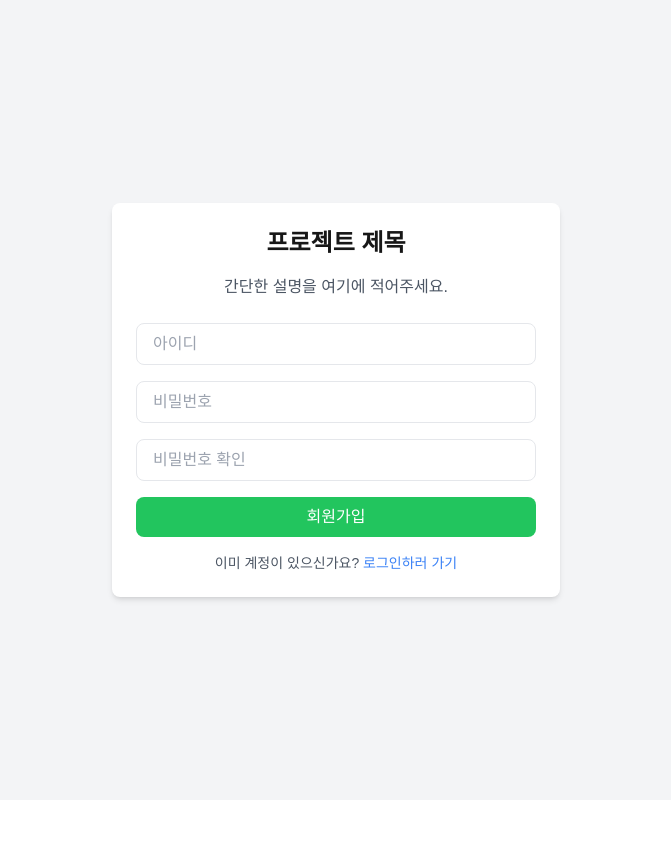
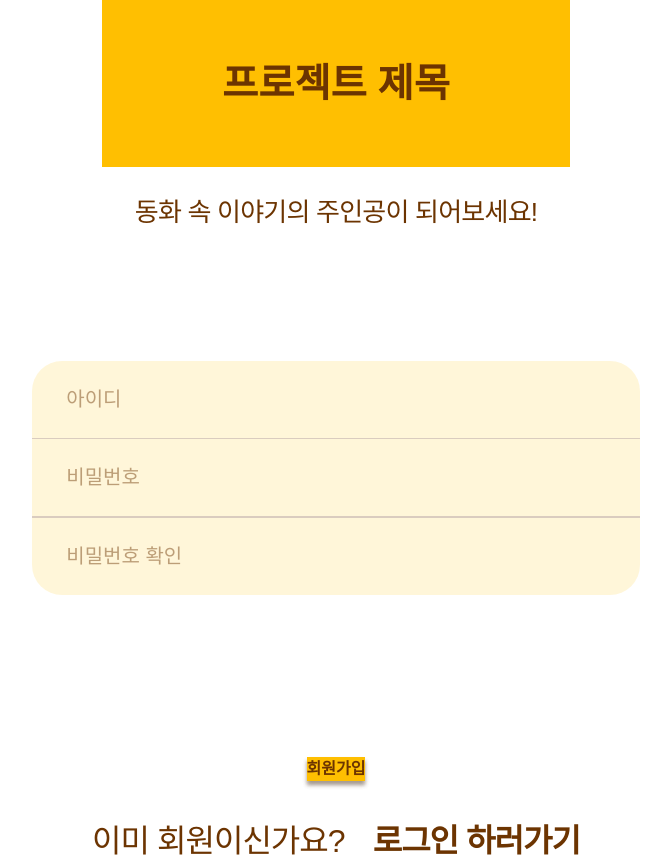
Before and after one commit to 25-capstone-design-kyonggiBucks/Web, a Next.js app: page /signup in a window 1280 px wide. Shown: the whole page, without its empty margins (304-975 px from the left). Before the commit the page ends 800 px from the top, so only its background shows below. Built offline with nearby package versions, Linux system fonts and the light colour scheme; a web font is replaced by a local one.

Commit message:
feat: 회원가입 화면 UI 구성

```diff
--- a/app/signup/page.tsx
+++ b/app/signup/page.tsx
@@ -1,43 +1,43 @@
-// src/app/signup/page.tsx
+import Link from "next/link";
+import MainButton from "../../components/MainButton";
+
 export default function SignupPage() {
   return (
-    <div className="flex min-h-screen items-center justify-center bg-gray-100">
-      <div className="w-full max-w-md bg-white p-6 rounded-lg shadow-md">
-        <h1 className="text-2xl font-bold text-center mb-4">프로젝트 제목</h1>
-        <p className="text-center text-gray-600 mb-6">
-          간단한 설명을 여기에 적어주세요.
+    <div className="font-nanum flex flex-col items-center justify-center min-h-screen w-full leading-normal text-text-brown">
+      <div className="bg-main-color text-[39.3px] font-extrabold px-[120px] py-[54px]">
+        프로젝트 제목
+      </div>
+      <p className="text-[26px] font-normal tracking-[-0.78px] pt-[26px] pb-[129px]">
+        동화 속 이야기의 주인공이 되어보세요!
       </p>
 
-        <form className="space-y-4">
+      <form className="flex flex-col items-center mb-[162px] text-[20px]">
         <input
           type="text"
           placeholder="아이디"
-            className="w-full px-4 py-2 border rounded-lg focus:outline-none focus:ring-2 focus:ring-blue-500"
+          className="w-[608px] h-[77px] pl-[34.3px] bg-sub-color outline-none placeholder:text-text-brown placeholder:opacity-[0.45] rounded-tl-[30px] rounded-tr-[30px]"
         />
+        <div className="w-[608px] h-[1.5px] bg-[rgba(108,52,1,0.25)]" />
         <input
           type="password"
           placeholder="비밀번호"
-            className="w-full px-4 py-2 border rounded-lg focus:outline-none focus:ring-2 focus:ring-blue-500"
+          className="w-[608px] h-[77px] pl-[34.3px] bg-sub-color outline-none placeholder:text-text-brown placeholder:opacity-[0.45]"
         />
+        <div className="w-[608px] h-[1.5px] bg-[rgba(108,52,1,0.25)]" />
         <input
           type="password"
           placeholder="비밀번호 확인"
-            className="w-full px-4 py-2 border rounded-lg focus:outline-none focus:ring-2 focus:ring-blue-500"
+          className="w-[608px] h-[77px] pl-[34.3px] bg-sub-color outline-none placeholder:text-text-brown placeholder:opacity-[0.45] rounded-bl-[30px] rounded-br-[30px]"
         />
-          <button
-            type="submit"
-            className="w-full bg-green-500 text-white py-2 rounded-lg hover:bg-green-600 transition"
-          >
-            회원가입
-          </button>
       </form>
-
-        <p className="text-center text-sm text-gray-600 mt-4">
-          이미 계정이 있으신가요?{" "}
-          <a href="/login" className="text-blue-500 hover:underline">
-            로그인하러 가기
-          </a>
-        </p>
+      <Link href="/login">
+        <MainButton type="submit">회원가입</MainButton>
+      </Link>
+      <div className="flex mt-[36.37px] text-[32px] leading-normal tracking-[-0.96px] gap-[28px]">
+        <p className="font-normal">이미 회원이신가요?</p>
+        <Link href="/login" className="font-bold">
+          로그인 하러가기
+        </Link>
       </div>
     </div>
   );
```
Also changed, not shown: app/signup/eye-close.svg (added), app/signup/eye-open.svg (added). Lines whose indentation alone changed are shown as unchanged.
